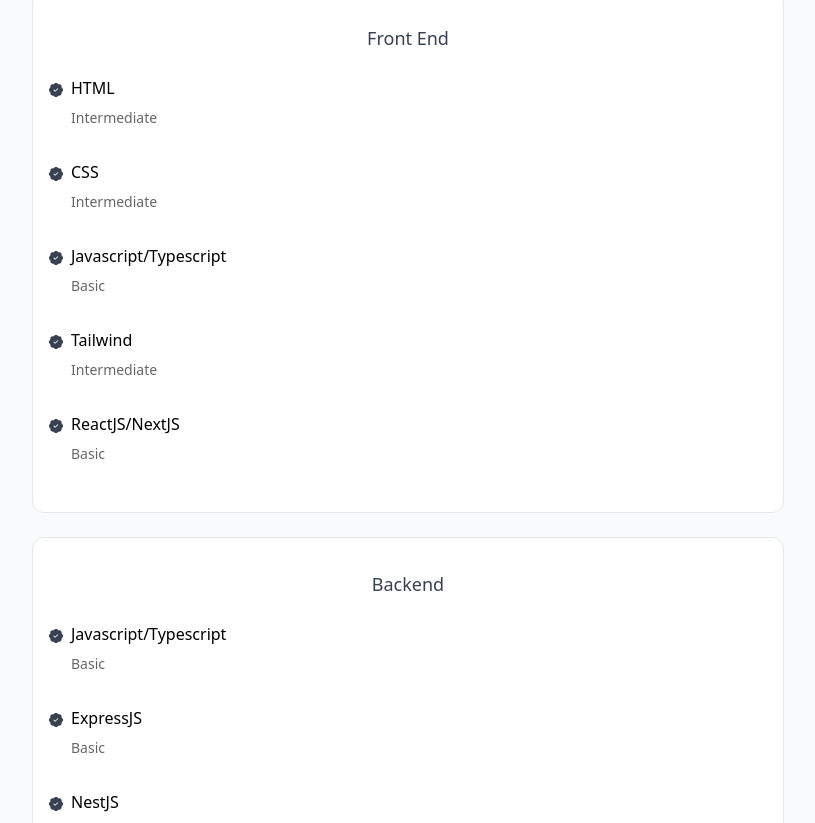
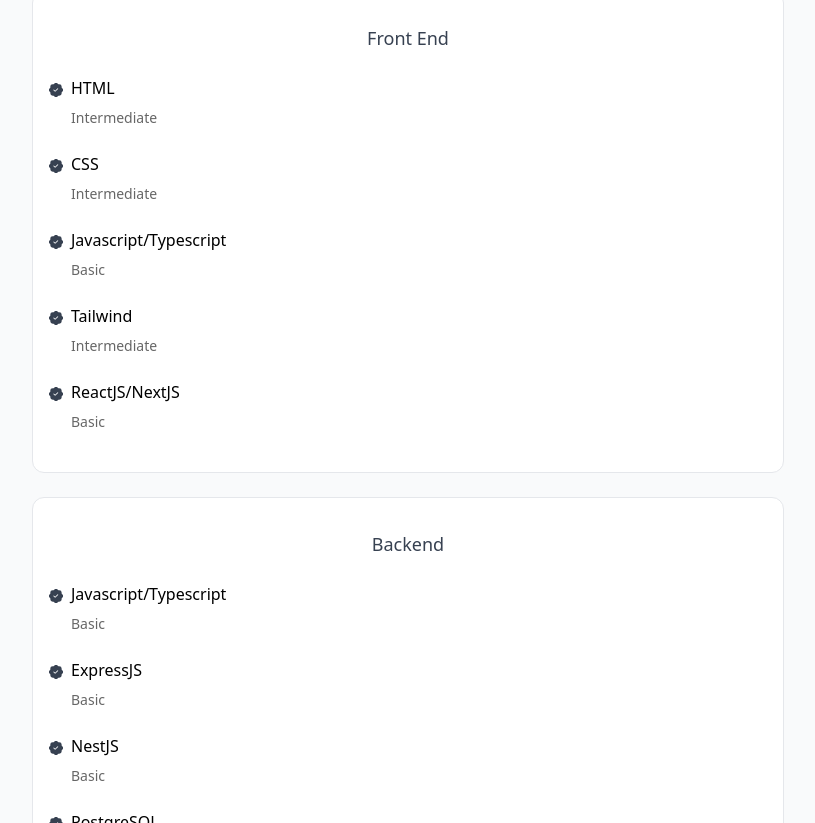
Before and after one commit to patjohntrick/portfolio-v3, a Next.js app: page / in a window 1280 px wide. Shown: the part 1617-2440 px from the top of the page, without its empty margins (232-1047 px from the left). Built offline with nearby package versions, Linux system fonts and the light colour scheme.

Commit message:
fix more

```diff
--- a/components/StyledPicContainer.tsx
+++ b/components/StyledPicContainer.tsx
@@ -13,7 +13,7 @@
 }: StyledPicContainerProps) => {
   return (
     <div
-      className={`border-[1px] h-[280px] w-[280px] rounded-xl bg-white overflow-hidden ${className}`}
+      className={`border-[1px] h-[280px] w-full rounded-xl bg-white overflow-hidden ${className}`}
     >
       <img src={imagePath} alt={NAME} className="object-cover h-full w-full" />
     </div>
--- a/components/StyledSkillPaper.tsx
+++ b/components/StyledSkillPaper.tsx
@@ -20,7 +20,7 @@
       />
       <div>
         {skills.map((value, index) => (
-          <div key={index} className="flex items-start gap-2 mb-8">
+          <div key={index} className="flex items-start gap-2 mb-6">
             <BsPatchCheckFill className="mt-[7px] text-sm text-gray-700" />
             <div>
               <p className="mb-2">{value.skill}</p>
```
